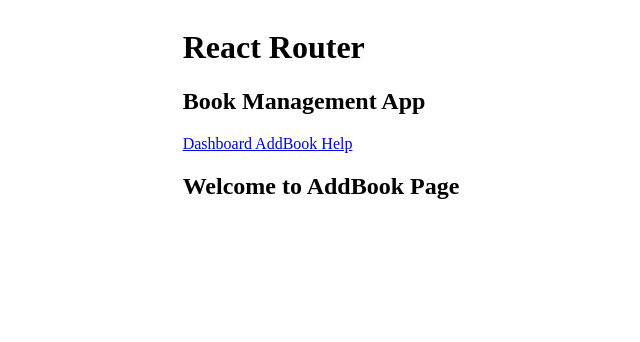
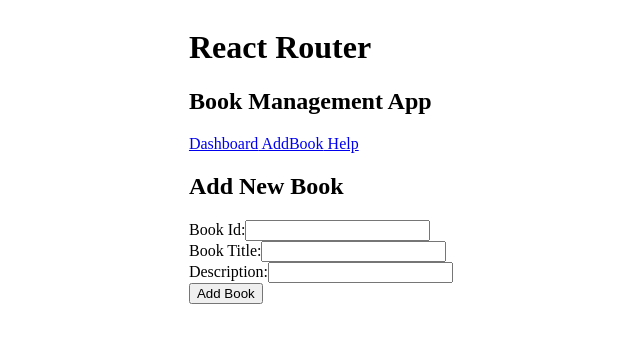
Before and after one commit to Vimalbharath/ReactClass, a React (Vite) app in the folder Testing/my-react-app/: page /addbook in a window 1280 px wide. Shown: the top 342 px of the page, without its empty margins (319-959 px from the left). Built offline with nearby package versions, Linux system fonts and the light colour scheme.

Commit message:
single book route pending

```diff
--- a/Testing/my-react-app/src/task5router/AddBook.jsx
+++ b/Testing/my-react-app/src/task5router/AddBook.jsx
@@ -1,11 +1,81 @@
-import React from 'react';
+import React, { Component } from 'react';
+import { useNavigate } from 'react-router-dom';
 
-const AddBook = () => {
-  return (
-    <div>
-      <h2>Welcome to AddBook Page</h2>
-    </div>
-  );
-};
+class AddBook extends Component {
+    constructor(props) {
+        super(props);
+        this.state = {
+            id:'',
+            book: '',
+            description: ''
+        };
+    }
+
+    handleInputChange = (event) => {
+        this.setState({ [event.target.name]: event.target.value });
+    };
+
+    handleSubmit = (event) => {
+        event.preventDefault();
+      this.props.addBook({
+            id:this.state.id,
+            book: this.state.book,
+            description: this.state.description
+        });
+        this.setState({
+            id:'',
+            book: '',
+            description: ''
+        });
+
+
+        // const navigate = useNavigate();
+        // navigate('/dashboard');
+    };
+
+    render() {
+        return (
+            <div>
+                <h2>Add New Book</h2>
+                <form onSubmit={this.handleSubmit}>
+                  <div>
+                        <label htmlFor="bookid">Book Id:</label>
+                        <input
+                            type="text"
+                            id="bookid"
+                            name="id"
+                            value={this.state.id}
+                            onChange={this.handleInputChange}
+                            required
+                        />
+                    </div>
+                    <div>
+                        <label htmlFor="bookTitle">Book Title:</label>
+                        <input
+                            type="text"
+                            id="bookTitle"
+                            name="book"
+                            value={this.state.book}
+                            onChange={this.handleInputChange}
+                            required
+                        />
+                    </div>
+                    <div>
+                        <label htmlFor="bookDescription">Description:</label>
+                        <input
+                            type="text"
+                            id="bookDescription"
+                            name="description"
+                            value={this.state.description}
+                            onChange={this.handleInputChange}
+                            required
+                        />
+                    </div>
+                    <button type="submit">Add Book</button>
+                </form>
+            </div>
+        );
+    }
+}
 
 export default AddBook;
--- a/Testing/my-react-app/src/task5router/BookApp.jsx
+++ b/Testing/my-react-app/src/task5router/BookApp.jsx
@@ -5,6 +5,28 @@
 import Help from "./Help"
 
 class BookApp extends Component{
+     constructor(props) {
+        super(props);
+        this.state = {
+            books:[
+                {"id":"1","book":"MS","description":"Dhoni"},
+                {"id":"2","book":"Virat","description":"Kholi"},
+                {"id":"3","book":"Rohit","description":"Sharma"}
+            ],
+            book:{},
+            addFlag:false
+
+         };
+    }
+    handleAddBook = (newBookData) => {
+
+
+
+    this.setState((prevState) => ({
+      books: [...prevState.books, newBookData], // Add the new book object to the array
+    }));
+    console.log("Book added:", newBookData);
+  };
     render(){
         return(
             <Router>
@@ -16,8 +38,8 @@
               <NavLink to="help"> Help</NavLink>
 
             <Routes>
-        <Route path="dashboard" element={<Dashboard />} />
-            <Route path="addbook" element={<AddBook />} />
+        <Route path="dashboard" element={<Dashboard books={this.state.books}/>} />
+            <Route path="addbook" element={<AddBook addBook={this.handleAddBook}/>} />
             <Route path="help" element={<Help />} />
             <Route path="/" element={<Dashboard />} />
             <Route path="*" element={<div>404 Not Found</div>} />
--- a/Testing/my-react-app/src/task5router/Dashboard.jsx
+++ b/Testing/my-react-app/src/task5router/Dashboard.jsx
@@ -1,9 +1,17 @@
 import React from 'react';
+import { NavLink, Route, Routes, useParams } from 'react-router-dom';
 
-const Dashboard = () => {
+const Dashboard = ({books}) => {
+   console.log(books)
   return (
     <div>
       <h2>Welcome to Dashboard Page</h2>
+      {
+        books.map((bookitem)=>{
+          return (<div key={bookitem.id}>{bookitem.id}: {bookitem.book}</div>)
+        })
+      }
+
     </div>
   );
 };
```
